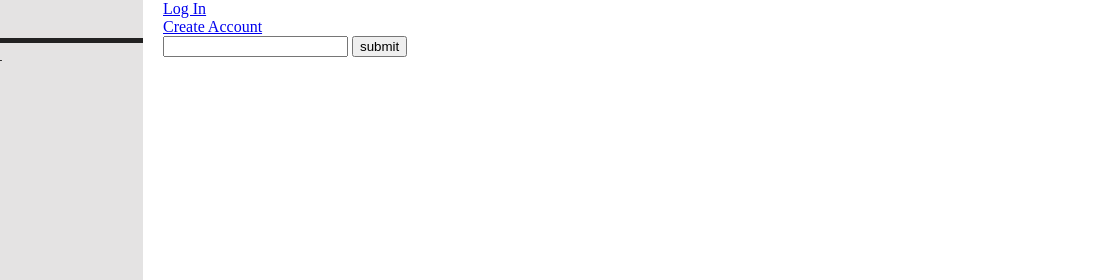
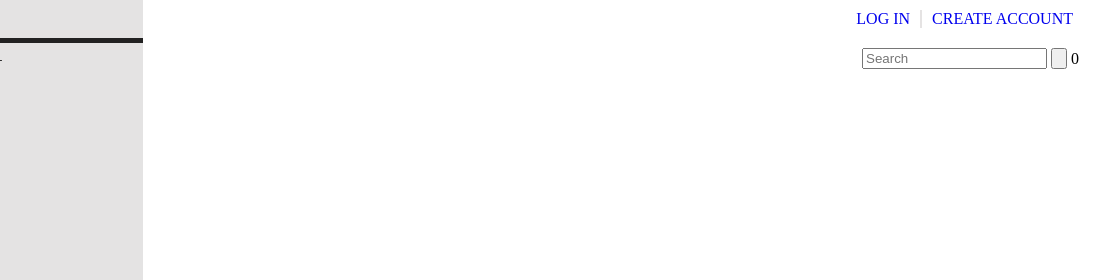
Before and after one commit to ingilniero/smacss-workshop, a website: page app/index.html in a window 1280 px wide. Shown: the top 280 px of the page, 177-1280 px from the left. Drawn offline with Linux system fonts and the light colour scheme.

Commit message:
Add header's markup/styles

```diff
--- a/app/index.html
+++ b/app/index.html
@@ -8,21 +8,22 @@
   <body>
     <div class='l-wrap l-col-3-4 l-right'>
       <header>
-        <div>
-          <ul>
-            <li><a href="#">Log In</a></li>
-            <li><a href="#">Create Account</a></li>
-          </ul>
-        </div>
-        <div>
-          <form >
-            <div>
-              <input type="text" name="" id="" value="" />
-              <input type="submit" name="" id="" value="submit" />
+        <ul class='login-menu clearfix'>
+          <li class='login-menu__item list__item'><a href="#">Create Account</a></li>
+          <li class='login-menu__item list__item login-menu-with-border'><a href="#">Log In</a></li>
+        </ul>
+        <div class='l-right'>
+          <form class='inline-box'>
+            <div class='search-box'>
+              <input placeholder='Search' class='search-box__field' type="text" name="" id="" value="" />
+              <input class='search-box__btn' type="submit" name="" id="" value="" />
             </div>
           </form>
+          <div class='shopping-bag-indicator inline-box'>
+            <span class='inline-box'>0</span>
+            <i class='shopping-bag-indicator__icon inline-box'></i>
+          </div>
         </div>
-        <div></div>
       </header>
 
       <section>
@@ -35,15 +36,15 @@
       </a>
       <div class='separator'></div>
       <ul class='navbar'>
-        <li id='myid' class='navbar__item navbar__item-plus'><a href="#">New Collections</a></li>
-        <li class='navbar__item'><a href="#">Oxfords</a></li>
-        <li class='navbar__item'><a href="#">Boots</a></li>
-        <li class='navbar__item'><a href="#">Drivers</a></li>
-        <li class='navbar__item'><a href="#">Lace Ups</a></li>
-        <li class='navbar__item'><a href="#">Moccasins</a></li>
-        <li class='navbar__item'><a href="#">Monk</a></li>
-        <li class='navbar__item'><a href="#">Sandals</a></li>
-        <li class='navbar__item'><a href="#">Sneakers</a></li>
+        <li id='myid' class='navbar__item list__item navbar__item-plus'><a href="#">New Collections</a></li>
+        <li class='navbar__item list__item'><a href="#">Oxfords</a></li>
+        <li class='navbar__item list__item'><a href="#">Boots</a></li>
+        <li class='navbar__item list__item'><a href="#">Drivers</a></li>
+        <li class='navbar__item list__item'><a href="#">Lace Ups</a></li>
+        <li class='navbar__item list__item'><a href="#">Moccasins</a></li>
+        <li class='navbar__item list__item'><a href="#">Monk</a></li>
+        <li class='navbar__item list__item'><a href="#">Sandals</a></li>
+        <li class='navbar__item list__item'><a href="#">Sneakers</a></li>
       </ul>
     </aside>
     <script src="/dist/js/main.js"></script>
--- a/app/src/css/layout.css
+++ b/app/src/css/layout.css
@@ -1,12 +1,20 @@
 .l-wrap {
-  padding: 0 20px;
+  padding: 10px 20px;
   background-color: white;
   min-height: 800px;
 }
 
+.clearfix { overflow: auto; }
+
 .l-left { float: left; }
+
 .l-right { float: right; }
 
 .l-col-1-4 { width: 25%; }
 
 .l-col-3-4 { width: 75%; }
+
+.inline-box {
+  display: inline-block;
+  vertical-align: middle;
+}
--- /dev/null
+++ b/app/src/css/modules/list.css
@@ -0,0 +1,7 @@
+.list__item {
+  text-transform: uppercase;
+}
+
+.list__item > a {
+  text-decoration: none;
+}
--- /dev/null
+++ b/app/src/css/modules/login-menu.css
@@ -0,0 +1,12 @@
+.login-menu {
+  margin-bottom: 20px;
+}
+
+.login-menu__item {
+  float: right;
+  padding: 0 10px;
+}
+
+.login-menu-with-border {
+  border-right: 2px solid #E5E3E3;
+}
--- a/app/src/css/modules/navbar.css
+++ b/app/src/css/modules/navbar.css
@@ -13,7 +13,6 @@
 
 .navbar__item > a {
   color: #717171;
-  text-decoration: none;
 }
 
 .navbar__item:after {
--- /dev/null
+++ b/app/src/css/modules/search-box.css
@@ -0,0 +1,24 @@
+.search-box {
+  position: relative;
+  border-bottom: 1px solid #717171;
+}
+
+.search-box__field {
+  width: 280px;
+  height: 20px;
+  border: 0;
+}
+
+.search-box__btn {
+  position: absolute;
+  background-color: red;
+  width: 20px;
+  height: 20px;
+  right: 0;
+  top: 0;
+  border: 0;
+  padding: 0;
+  background: url('../../../src/images/sprite.png') no-repeat -12px -56px;
+  width: 19px;
+  height: 19px;
+}
--- /dev/null
+++ b/app/src/css/modules/shopping-bag-indicator.css
@@ -0,0 +1,10 @@
+.shopping-bag-indicator {
+  margin-left: 50px;
+}
+
+.shopping-bag-indicator__icon {
+  background: url('../../../src/images/sprite.png') no-repeat -11px -11px;
+  width: 21px;
+  height: 28px;
+  display: inline-block;
+}
```
Also changed, not shown: app/dist/css/main.css.
